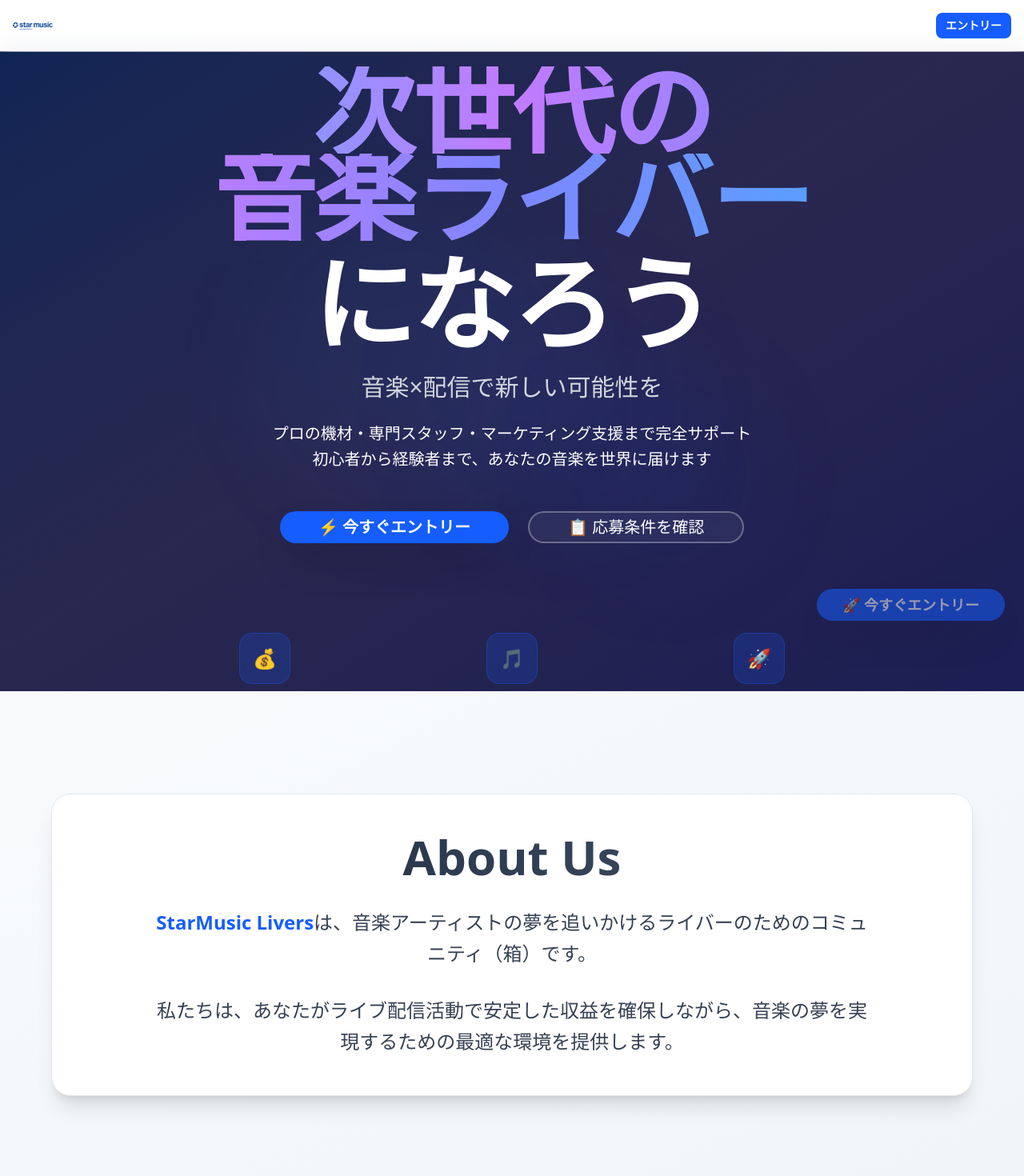
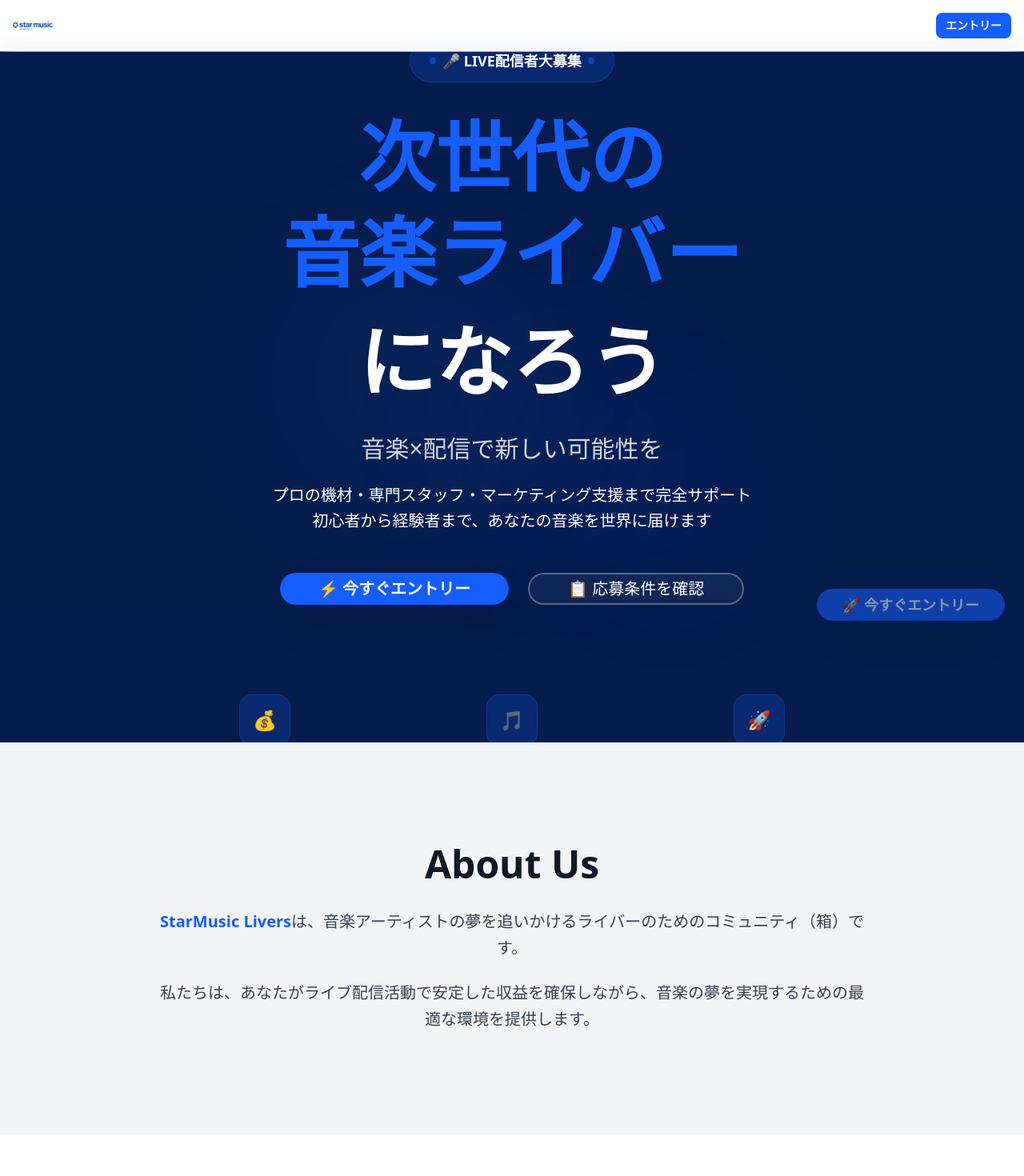
Before and after one commit to FuugaAbe/LIVERS, a Next.js app in the folder starmusic-livers/: page / in a window 1280 px wide. Shown: the top 1470 px of the page at 80% size. Built offline with nearby package versions, Linux system fonts and the light colour scheme.

Commit message:
Revert "2025年デザイントレンド適用: Bento Box・ダークモード・大胆タイポグラフィ"
This reverts commit dd7969a40cd22395e0cfcf9ab214e3453ea57837.

```diff
--- a/starmusic-livers/src/components/sections/About.tsx
+++ b/starmusic-livers/src/components/sections/About.tsx
@@ -1,20 +1,18 @@
 export function About() {
   return (
-    <section id="about" className="py-32 bg-gradient-to-br from-slate-50 to-slate-100">
+    <section id="about" className="py-32 bg-gray-100">
       <div className="container mx-auto px-4">
-        <div className="max-w-6xl mx-auto">
-          <div className="bg-white rounded-3xl p-12 shadow-xl border border-gray-200">
-            <h2 className="text-5xl md:text-6xl font-black mb-8 text-center bg-gradient-to-r from-slate-800 to-slate-600 bg-clip-text text-transparent">
-              About Us
-            </h2>
-            <div className="text-xl md:text-2xl text-gray-700 leading-relaxed space-y-8 text-center max-w-4xl mx-auto">
+        <div className="max-w-4xl mx-auto text-center">
+          <h2 className="text-4xl md:text-5xl font-bold mb-8 text-gray-900">
+            About Us
+          </h2>
+          <div className="text-lg md:text-xl text-gray-700 leading-relaxed space-y-6">
             <p>
               <span className="font-semibold text-blue-600">StarMusic Livers</span>は、音楽アーティストの夢を追いかけるライバーのためのコミュニティ（箱）です。
             </p>
             <p>
               私たちは、あなたがライブ配信活動で安定した収益を確保しながら、音楽の夢を実現するための最適な環境を提供します。
             </p>
-            </div>
           </div>
         </div>
       </div>
--- a/starmusic-livers/src/components/sections/Hero2.tsx
+++ b/starmusic-livers/src/components/sections/Hero2.tsx
@@ -2,9 +2,9 @@ import { Button } from '@/components/ui/button'
 
 export function Hero2() {
   return (
-    <section className="min-h-screen relative overflow-hidden bg-gradient-to-br from-slate-900 via-slate-800 to-slate-900 text-white">
+    <section className="min-h-screen relative overflow-hidden bg-black text-white pt-16">
       {/* Background gradient overlay */}
-      <div className="absolute inset-0 bg-gradient-to-br from-blue-600/20 via-purple-600/10 to-indigo-600/20" />
+      <div className="absolute inset-0 bg-blue-600/30" />
 
       {/* Animated background elements */}
       <div className="absolute inset-0 overflow-hidden">
@@ -26,14 +26,14 @@ export function Hero2() {
           </div>
 
           {/* Main heading */}
-          <h1 className="text-7xl md:text-9xl font-black mb-8 leading-[0.85] tracking-tight">
-            <span className="block bg-gradient-to-r from-blue-400 via-purple-400 to-indigo-400 bg-clip-text text-transparent">
+          <h1 className="text-6xl md:text-8xl font-black mb-8 leading-tight">
+            <span className="block text-blue-600">
               次世代の
             </span>
-            <span className="block bg-gradient-to-r from-purple-400 via-indigo-400 to-blue-400 bg-clip-text text-transparent">
+            <span className="block text-blue-600">
               音楽ライバー
             </span>
-            <span className="block text-white mt-6 font-extrabold">
+            <span className="block text-white mt-4">
               になろう
             </span>
           </h1>
```
